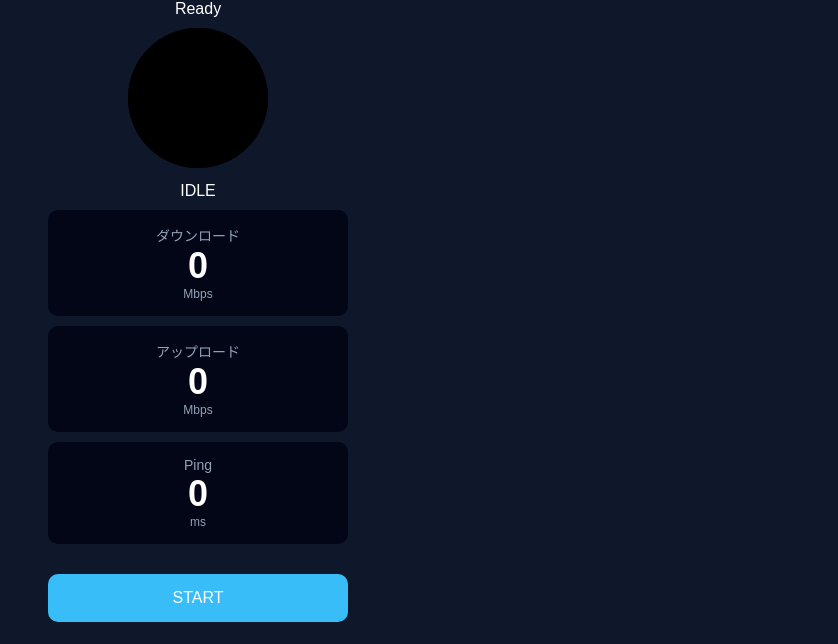
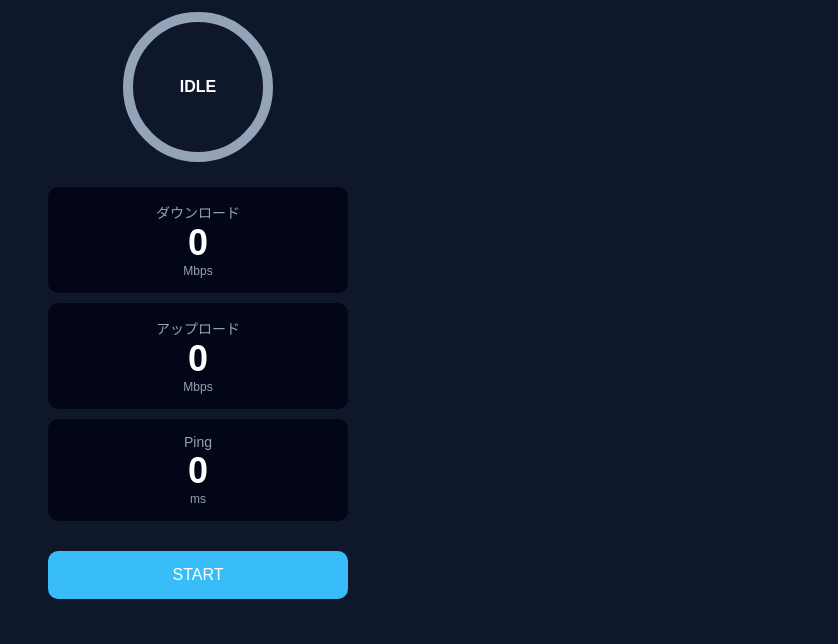
Before and after one commit to SpeedTest-Takkun/SpeedTest-Takkun.github.io, a plain HTML site: page index.html in a window 1280 px wide. Shown: the part 156-800 px from the top of the page, without its empty margins (442-1280 px from the left). Drawn offline with Linux system fonts and the light colour scheme.

Commit message:
Fix alignment property and add new styles

```diff
--- a/style.css
+++ b/style.css
@@ -21,7 +21,7 @@ body {
   color: var(--text);
   display: flex;
   justify-content: center;
-  align-items: center;
+  alignations: center;
   height: 100vh;
 }
 
@@ -46,6 +46,43 @@ body {
   width: 300px;
 }
 
+#status {
+  margin-bottom: 10px;
+  color: var(--sub);
+}
+
+.ring {
+  position: relative;
+  width: 160px;
+  height: 160px;
+  margin: 0 auto 20px;
+}
+
+.ring svg {
+  transform: rotate(-90deg);
+}
+
+.ring circle {
+  fill: none;
+  stroke-width: 10;
+  stroke: var(--sub);
+}
+
+#progress {
+  stroke: var(--btn);
+  stroke-dasharray: 440;
+  stroke-dashoffset: 440;
+  transition: stroke-dashoffset 0.3s linear;
+}
+
+.ring-text {
+  position: absolute;
+  top: 50%;
+  left: 50%;
+  transform: translate(-50%, -50%);
+  font-weight: bold;
+}
+
 .speed-box {
   background: var(--card);
   border-radius: 10px;
@@ -66,4 +103,5 @@ button#start {
   background: var(--btn);
   color: #fff;
   font-size: 16px;
+  cursor: pointer;
 }
```
